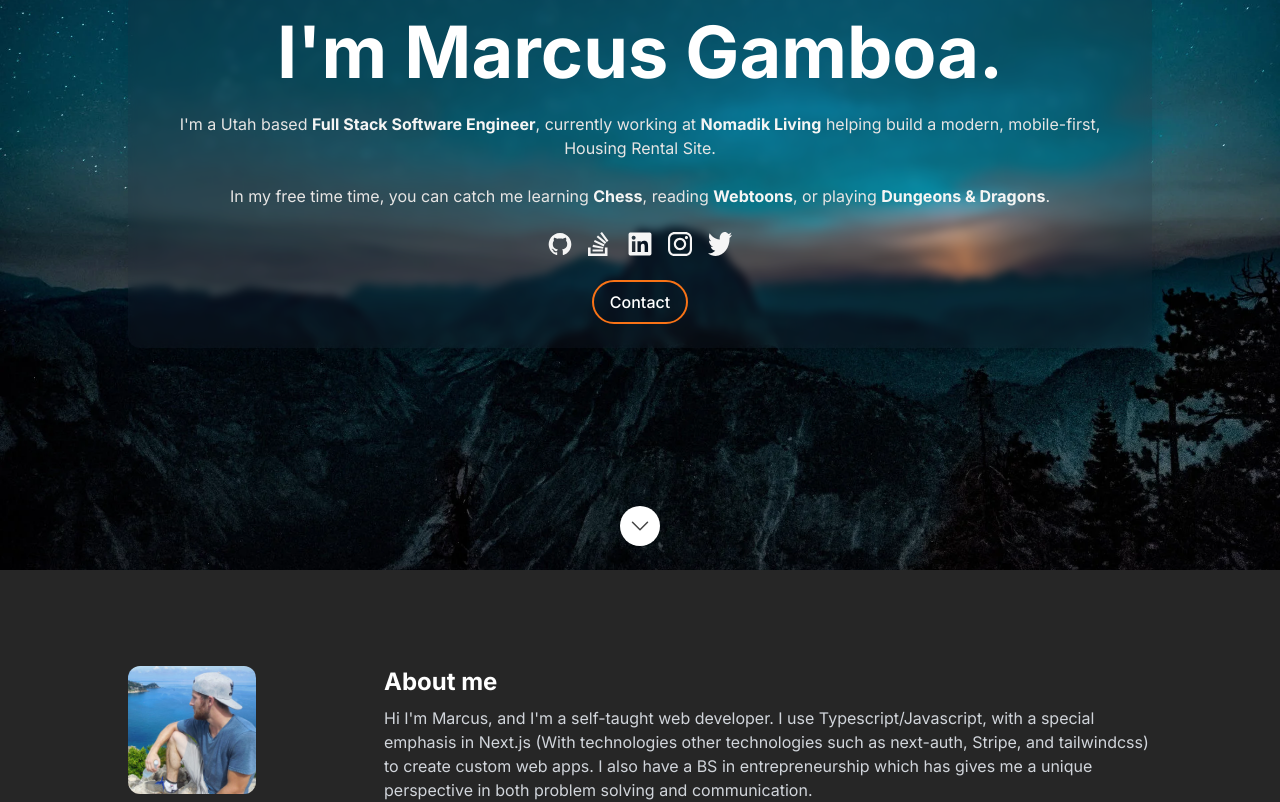
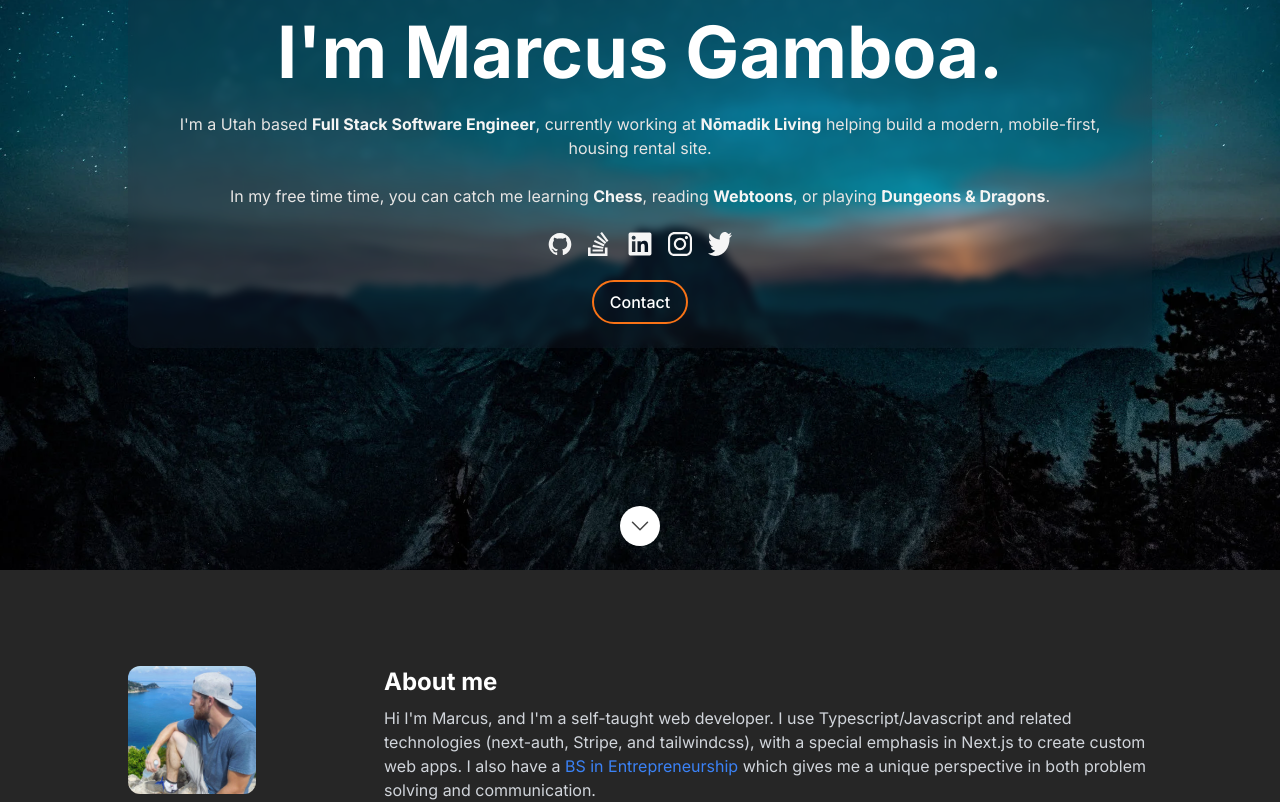
Before and after one commit to mhgamboa/portfolio, a Next.js app: page / in a window 1280 px wide. Shown: the part 230-1032 px from the top of the page. Built offline with nearby package versions, Linux system fonts and the light colour scheme.

Commit message:
Update personal info/fix typos

```diff
--- a/src/components/About.tsx
+++ b/src/components/About.tsx
@@ -17,7 +17,7 @@ const aboutItems = [
   { label: "Location", text: "Utah, USA", Icon: MapIcon },
   { label: "Age", text: "29", Icon: CalendarIcon },
   { label: "Nationality", text: "United States", Icon: FlagIcon },
-  { label: "Interests", text: "Chess, Comics, D&D", Icon: SparklesIcon },
+  { label: "Interests", text: "Board games/Nerdy things", Icon: SparklesIcon },
   { label: "Education", text: "Brigham Young University", Icon: AcademicCapIcon },
   { label: "Employment", text: "Nōmadik Living", Icon: BuildingOffice2Icon },
 ];
@@ -52,10 +52,17 @@ const About: FC = memo(() => {
               <h2 className="text-2xl font-bold text-white">About me</h2>
               <p className="prose prose-sm text-gray-300 sm:prose-base">
                 Hi I&apos;m Marcus, and I&apos;m a self-taught web developer. I use
-                Typescript/Javascript, with a special emphasis in Next.js (With technologies
-                other technologies such as next-auth, Stripe, and tailwindcss) to create custom
-                web apps. I also have a BS in entrepreneurship which has gives me a unique
-                perspective in both problem solving and communication.
+                Typescript/Javascript and related technologies (next-auth, Stripe, and
+                tailwindcss), with a special emphasis in Next.js to create custom web apps. I
+                also have a{" "}
+                <a
+                  className="text-blue-500"
+                  href="https://commtech.byu.edu/noauth/degreeVerify/?dvid=U9ZAVT4D"
+                  target="_blank"
+                >
+                  BS in Entrepreneurship
+                </a>{" "}
+                which gives me a unique perspective in both problem solving and communication.
               </p>
             </div>
             <ul className="grid grid-cols-1 gap-4 sm:grid-cols-2">
--- a/src/components/Hero.tsx
+++ b/src/components/Hero.tsx
@@ -43,8 +43,8 @@ const Hero = memo(() => {
           <p className="prose-sm text-stone-200 sm:prose-base lg:prose-lg">
             I&apos;m a Utah based{" "}
             <strong className="text-stone-100">Full Stack Software Engineer</strong>, currently
-            working at <strong className="text-stone-100">Nomadik Living</strong> helping build a
-            modern, mobile-first, Housing Rental Site.
+            working at <strong className="text-stone-100">Nōmadik Living</strong> helping build a
+            modern, mobile-first, housing rental site.
           </p>
           <p className="prose-sm text-stone-200 sm:prose-base lg:prose-lg">
             In my free time time, you can catch me learning{" "}
```
